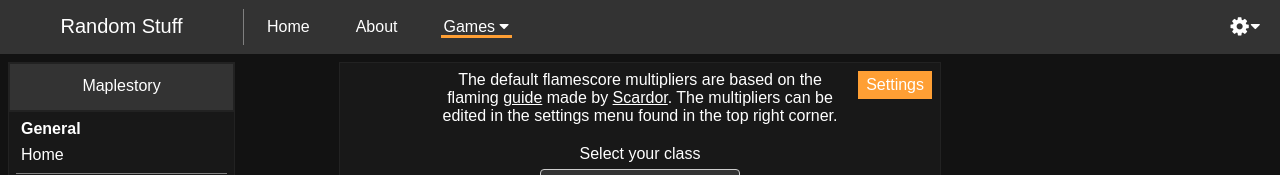
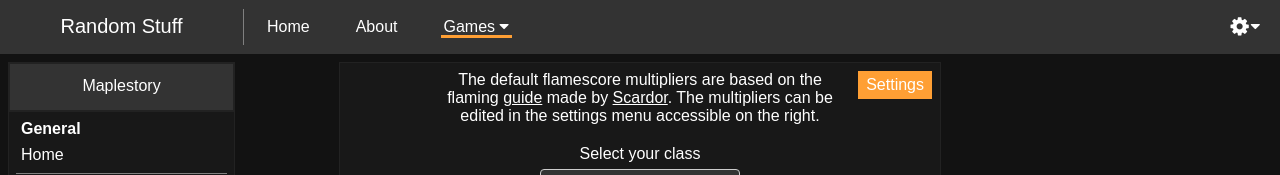
Before and after one commit to OxyFlax/PlutusCalculator, an Angular app: page /games/maplestory/item-flames in a window 1280 px wide. Shown: the top 175 px of the page. Built offline with nearby package versions, Linux system fonts and the light colour scheme.

Commit message:
another small text change in maple flame calc

```diff
--- a/src/app/Pages/Games/Maplestory/Pages/maplestory-item-flame-calculator/maplestory-item-flame-calculator.component.html
+++ b/src/app/Pages/Games/Maplestory/Pages/maplestory-item-flame-calculator/maplestory-item-flame-calculator.component.html
@@ -5,7 +5,7 @@
         <p class="explanation">The default flamescore multipliers are based on the flaming
             <a href="https://docs.google.com/document/d/1R6dLFOEO5OfeiSZHgcUhCzplPLeeL0YSh9YaZFCRDE0" target="_blank">guide</a> made by
             <a href="https://www.twitch.tv/scardor" target="_blank">Scardor</a>.
-            The multipliers can be edited in the settings menu found in the top right corner.</p>
+            The multipliers can be edited in the settings menu accessible on the right.</p>
 
         <div class="classSelector">
             <p>Select your class</p>
```
